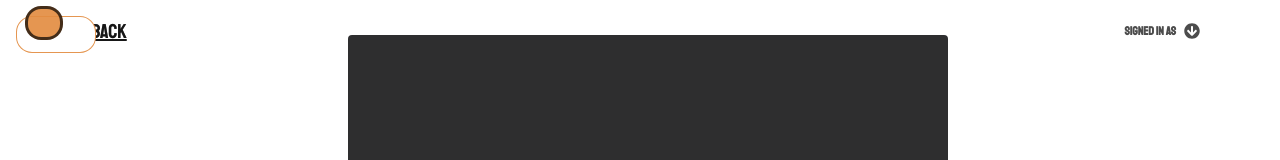
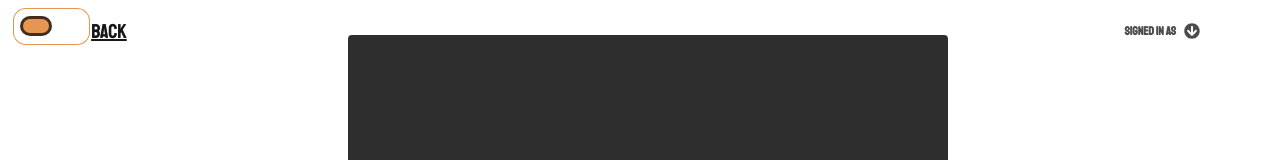
Before and after one commit to oslabs-beta/Revis, a Next.js app: page /graphs in a window 1280 px wide. Shown: the top 160 px of the page. Built offline with nearby package versions, Linux system fonts and the light colour scheme; a web font is replaced by a local one.

Commit message:
updated darkmode toggle

```diff
--- a/src/styles/DarkModeToggleSwitch.module.scss
+++ b/src/styles/DarkModeToggleSwitch.module.scss
@@ -4,12 +4,12 @@
   position: fixed;
   display: inline-block;
   cursor: pointer;
-  width: 10vh;
+  width: 6vw;
   height: 4.6vh;
-  border-radius: 1rem;
-  left: 1rem;
+  border-radius: 1vw;
+  left: 1vw;
   right: auto;
-  top: 1rem;
+  top: 1vh;
   text-align: center;
   align-content: center;
   justify-content: center;
@@ -36,22 +36,22 @@
     background-color: white;
     -webkit-transition: $transitionTime;
     transition: $transitionTime;
-    border-radius: 1rem;
+    border-radius: 1vw;
     border: solid var(--logoColor) 0.2px;
   }
 
   .slider:before {
     position: absolute;
     content: '';
-    height: 1.75rem;
-    width: 2rem;
-    left: 0.5rem;
-    bottom: 0.75rem;
+    height: 1.75vh;
+    width: 2vw;
+    left: 0.5vw;
+    bottom: 1vh;
     background-color: var(--background);
     opacity: 100%;
     -webkit-transition: $transitionTime;
     transition: $transitionTime;
-    border-radius: 1rem;
+    border-radius: 1vw;
     border: solid var(--grey);
     background-color: var(--logoColor);
     // background-image: url(./sun-solid.svg);
@@ -69,14 +69,15 @@
 
   input:checked + .slider:before {
     //
-    -ms-transform: translateX(8vh) rotate(360deg);
+    $translateDistance: 2vw;
+    -ms-transform: translateX($translateDistance) rotate(360deg);
     @media screen and (max-device-width: 800px) and (orientation: portrait) {
-      -ms-transform: translateX(2vh) rotate(360deg);
+      -ms-transform: translateX($translateDistance) rotate(360deg);
     }
     @media screen and (max-device-width: 800px) and (orientation: portrait) {
-      transform: translateX(2vh) rotate(360deg);
+      transform: translateX($translateDistance) rotate(360deg);
     }
-    transform: translateX(6vh) rotate(360deg);
+    transform: translateX($translateDistance) rotate(360deg);
 
     // background-image: url(./moon-solid.svg);
     background-color: var(--logoColor);
```
